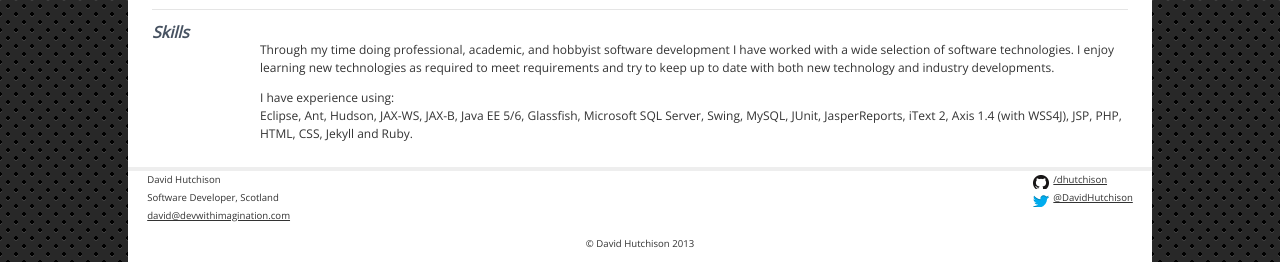
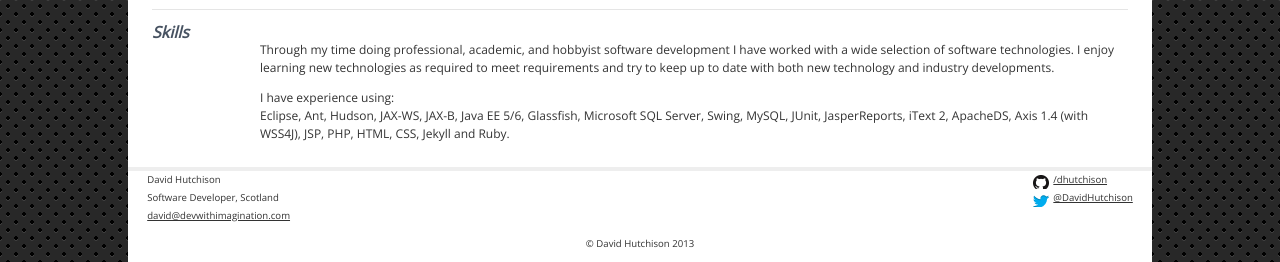
Before and after one commit to dhutchison/dhutchison.github.io, a Jekyll site: the page built from profile/index.markdown, in a window 1280 px wide and 900 px high, scrolled down 196 px. Shown: the part 638-900 px from the top of the window. Built offline with Jekyll 4.4.1, drawn with Linux system fonts in a browser that asks for light colours; Markdown is read by kramdown in place of the engine named in the settings; part of the change alters nothing that is shown.

Commit message:
Minor changes

```diff
--- a/profile/index.markdown
+++ b/profile/index.markdown
@@ -1,8 +1,8 @@
 ---
 group: navigation
 keywords: [Resume, software developer, microsoft sql server, jasperreports, software development,
-  business, information technology, html, java, Glasgow, Lanarkshire, David Hutchison, J2EE, Swing]
-lastUpdated: 2013-09-09 21:48:31
+  business, information technology, html, java, Glasgow, Lanarkshire, David Hutchison, J2EE, Swing, Strathclyde University, SEEMiS, SEEMiS Group]
+lastUpdated: 2013-10-12 13:22:34
 layout: profile
 title: Profile
 summary: The Resume of David Hutchison.
@@ -53,4 +53,4 @@ My main responsibilities include :
 Through my time doing professional, academic, and hobbyist software development I have worked with a wide selection of software technologies. I enjoy learning new technologies as required to meet requirements and try to keep up to date with both new technology and industry developments.
 
 I have experience using:
-Eclipse, Ant, Hudson, JAX-WS, JAX-B, Java EE 5/6, Glassfish, Microsoft SQL Server, Swing, MySQL, JUnit, JasperReports, iText 2, Axis 1.4 (with WSS4J), JSP, PHP, HTML, CSS, Jekyll and Ruby.
+Eclipse, Ant, Hudson, JAX-WS, JAX-B, Java EE 5/6, Glassfish, Microsoft SQL Server, Swing, MySQL, JUnit, JasperReports, iText 2, ApacheDS, Axis 1.4 (with WSS4J), JSP, PHP, HTML, CSS, Jekyll and Ruby.
```
